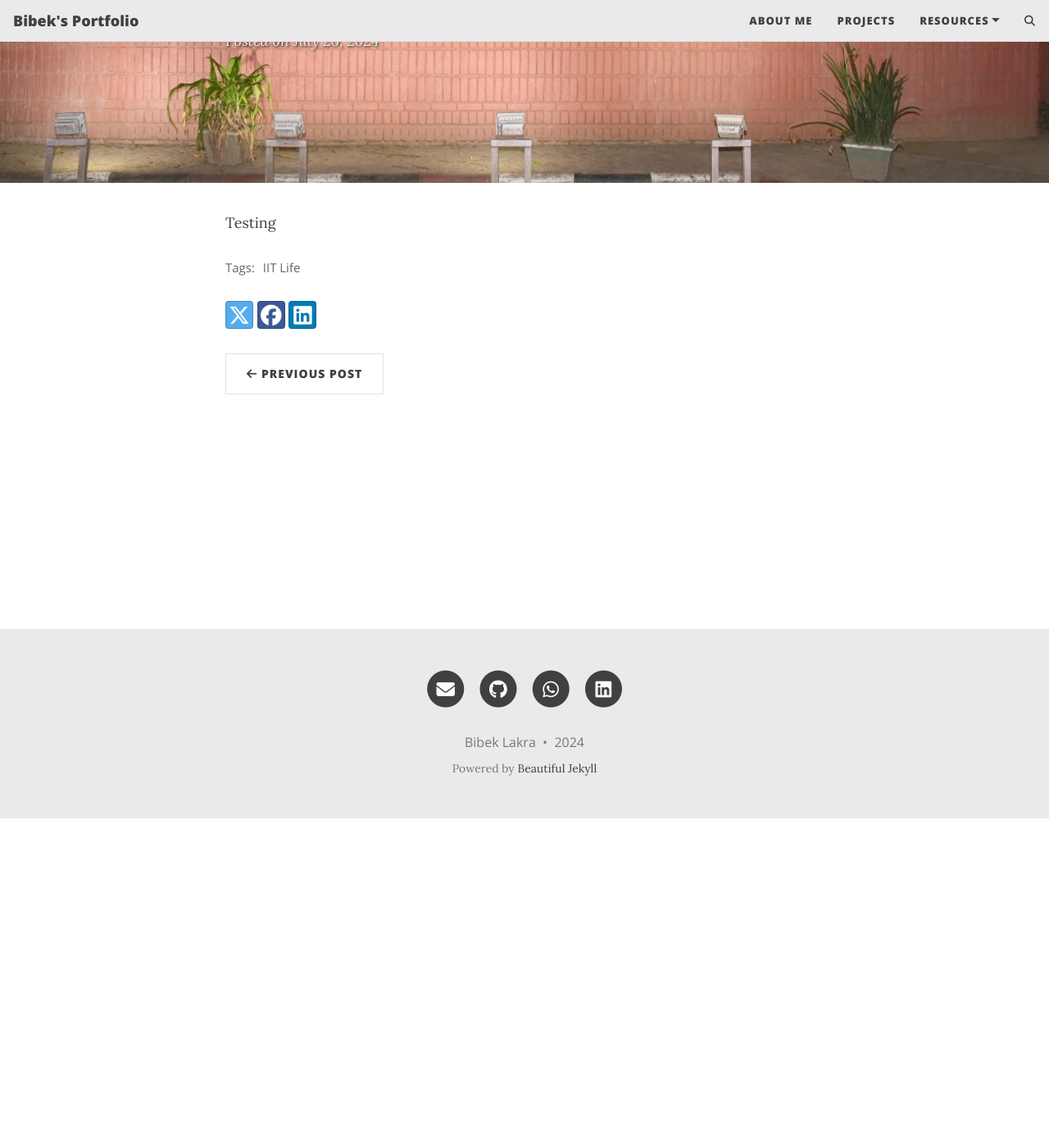
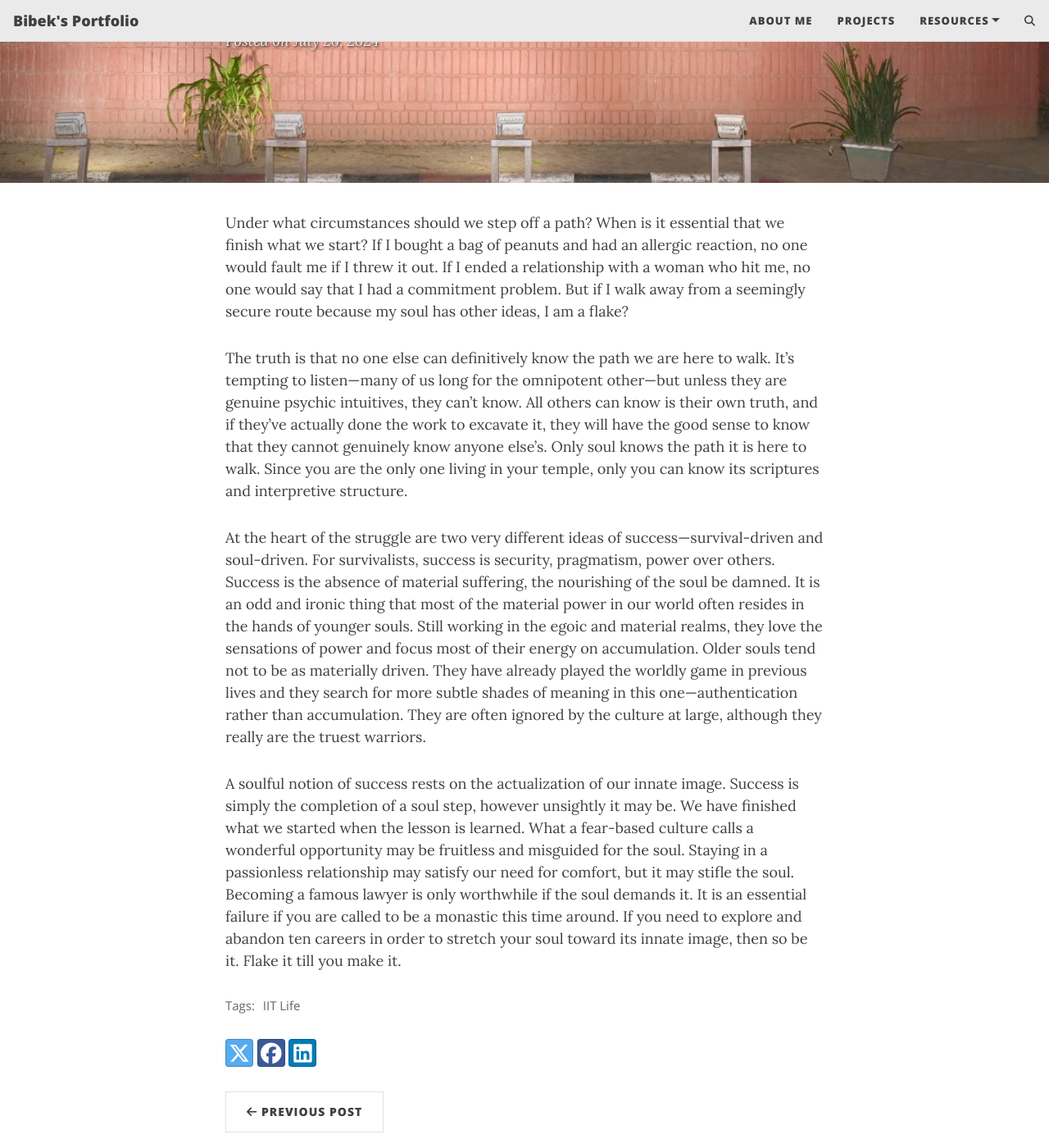
Before and after one commit to BibekLakra91/bibeklakra91.github.io, a Jekyll site: the page built from _posts/2024-07-20-first post.md, in a window 1280 px wide and 1400 px high, scrolled down 402 px. Shown: the whole window at 82% size. Built offline with Jekyll 4.4.1, drawn with Linux system fonts in a browser that asks for light colours; comment, search, counter and statistics services are not loaded.

```diff
--- a/_posts/2024-07-20-first post.md
+++ b/_posts/2024-07-20-first post.md
@@ -3,10 +3,16 @@ layout: post
 title: 5th Year Anniversary after joining IIT Kanpur
 subtitle: Memories brings back!
 cover-img: /assets/img/iitk entrance.jpg
-thumbnail-img: /assets/img/iitk.logo.png
+thumbnail-img: /assets/img/iitk-logo.png
 share-img: /assets/img/iitk entrance.jpg
 tags: [IIT Life]
 author: Bibek Lakra
 ---
 
-Testing
+Under what circumstances should we step off a path? When is it essential that we finish what we start? If I bought a bag of peanuts and had an allergic reaction, no one would fault me if I threw it out. If I ended a relationship with a woman who hit me, no one would say that I had a commitment problem. But if I walk away from a seemingly secure route because my soul has other ideas, I am a flake?
+
+The truth is that no one else can definitively know the path we are here to walk. It’s tempting to listen—many of us long for the omnipotent other—but unless they are genuine psychic intuitives, they can’t know. All others can know is their own truth, and if they’ve actually done the work to excavate it, they will have the good sense to know that they cannot genuinely know anyone else’s. Only soul knows the path it is here to walk. Since you are the only one living in your temple, only you can know its scriptures and interpretive structure.
+
+At the heart of the struggle are two very different ideas of success—survival-driven and soul-driven. For survivalists, success is security, pragmatism, power over others. Success is the absence of material suffering, the nourishing of the soul be damned. It is an odd and ironic thing that most of the material power in our world often resides in the hands of younger souls. Still working in the egoic and material realms, they love the sensations of power and focus most of their energy on accumulation. Older souls tend not to be as materially driven. They have already played the worldly game in previous lives and they search for more subtle shades of meaning in this one—authentication rather than accumulation. They are often ignored by the culture at large, although they really are the truest warriors.
+
+A soulful notion of success rests on the actualization of our innate image. Success is simply the completion of a soul step, however unsightly it may be. We have finished what we started when the lesson is learned. What a fear-based culture calls a wonderful opportunity may be fruitless and misguided for the soul. Staying in a passionless relationship may satisfy our need for comfort, but it may stifle the soul. Becoming a famous lawyer is only worthwhile if the soul demands it. It is an essential failure if you are called to be a monastic this time around. If you need to explore and abandon ten careers in order to stretch your soul toward its innate image, then so be it. Flake it till you make it.
```
